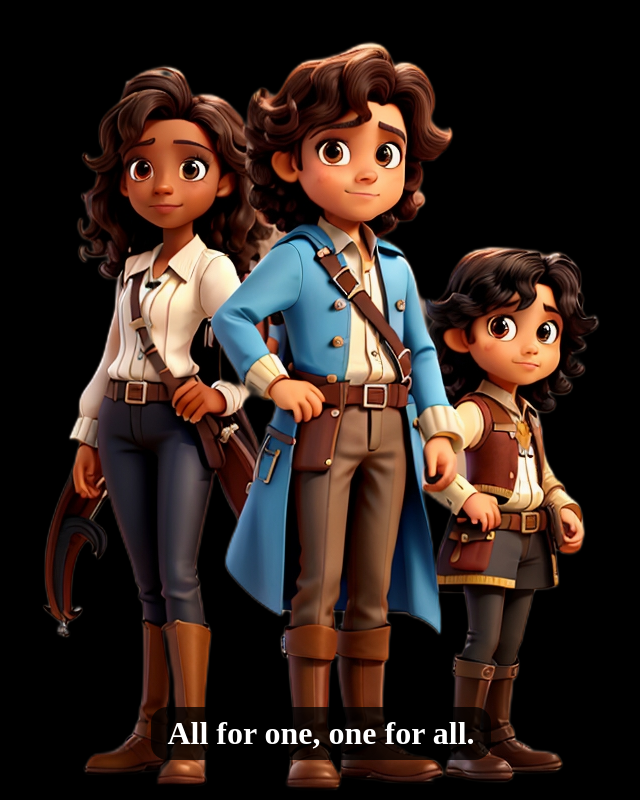
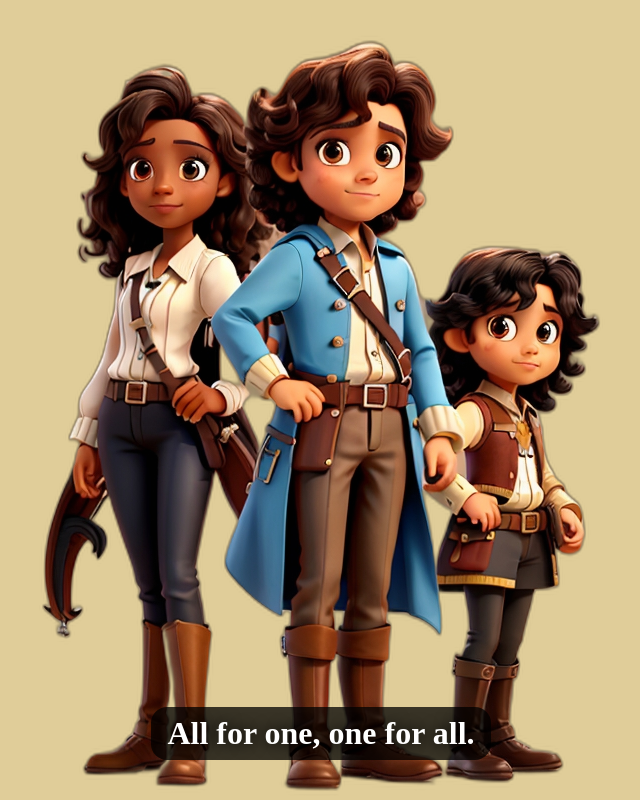
Before and after one commit to ketl/threemusketeers.com, a plain HTML site: page index.html in a window 1280 px wide. Shown: the whole page, without its empty margins (319-959 px from the left). Drawn offline with Linux system fonts and the light colour scheme.

Commit message:
change background color

```diff
--- a/index.html
+++ b/index.html
@@ -15,7 +15,7 @@
 
                 background-repeat: no-repeat;
                 background-position: center;
-                background-color: #000;
+                background-color: #e0cd99;
             }
             .content {
                 height: 100vh;
```
